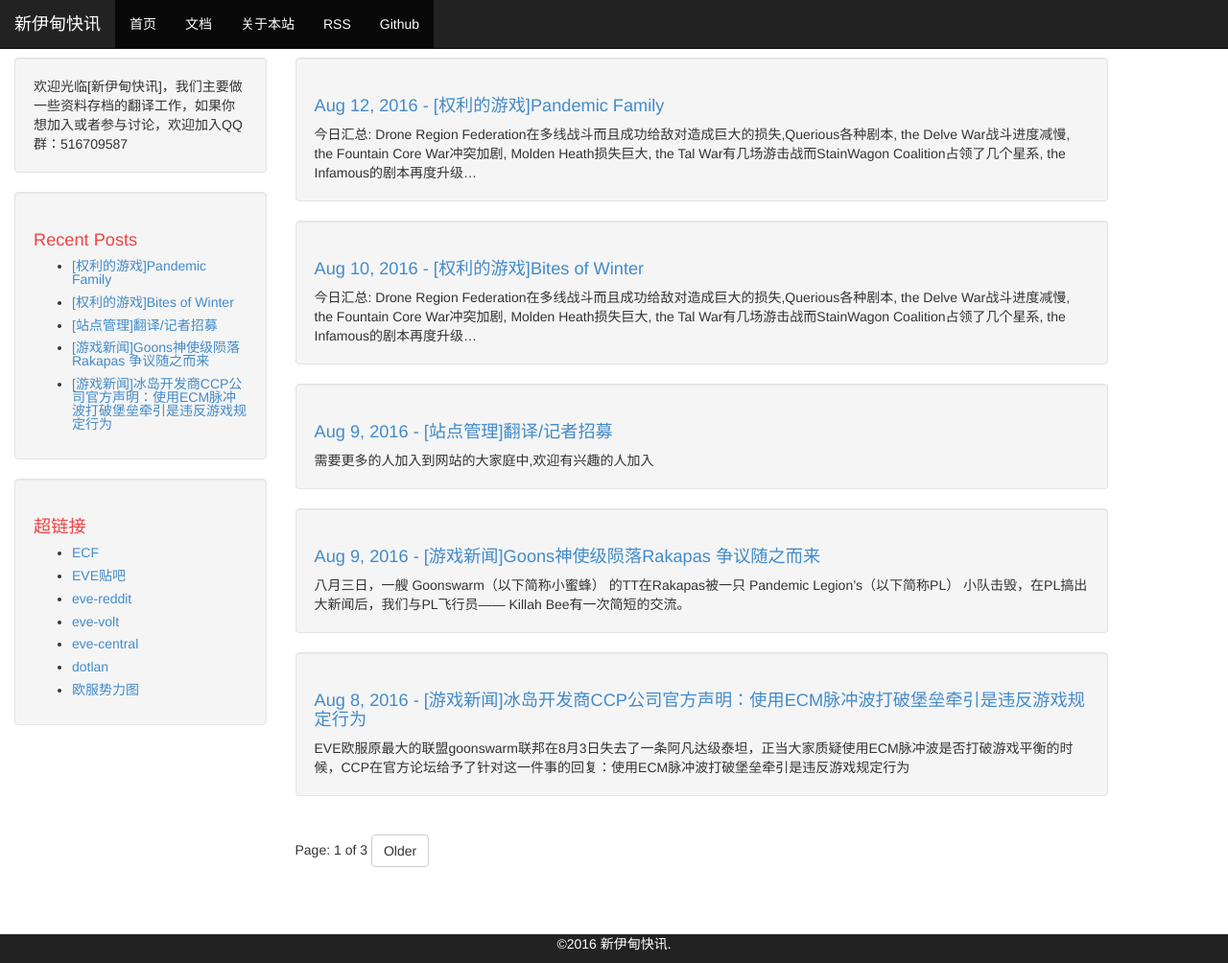
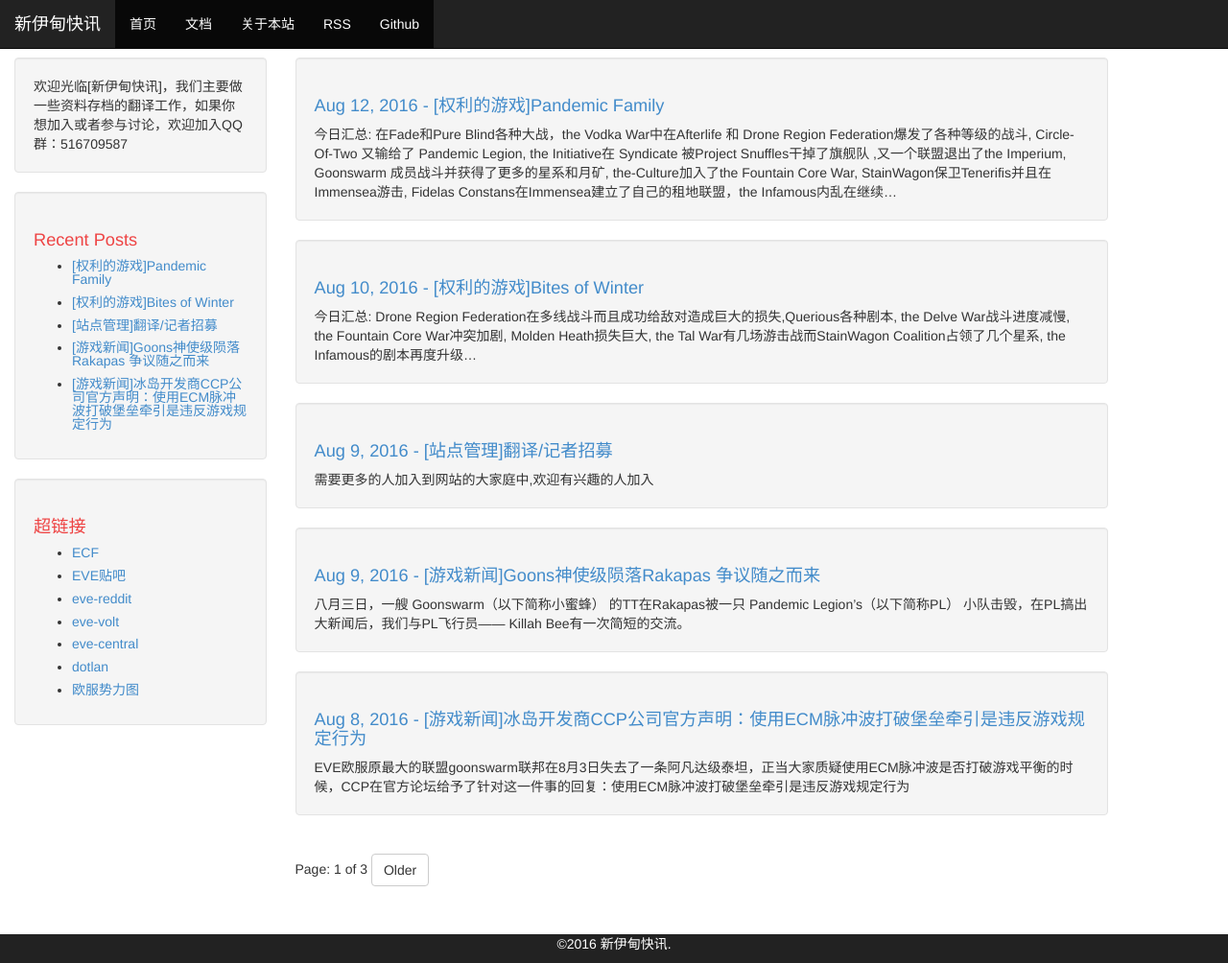
Before and after one commit to zhang98722/zhang98722.github.io, a Jekyll site: the page built from index.html, in a window 1280 px wide and 1004 px high. Shown: the whole window at 96% size. Built offline with Jekyll 4.4.1, drawn with Linux system fonts in a browser that asks for light colours; the list of posts is cut into pages by our own code; comment, search, counter and statistics services are not loaded.

Commit message:
Update 2016-08-12-pandemic-family.md

```diff
--- a/_posts/2016-08-12-pandemic-family.md
+++ b/_posts/2016-08-12-pandemic-family.md
@@ -3,7 +3,7 @@ layout: post
 title: "[权利的游戏]Pandemic Family"
 date: 2016-08-12 12:00:00 -0800
 comments: true
-summary: "今日汇总: Drone Region Federation在多线战斗而且成功给敌对造成巨大的损失,Querious各种剧本, the Delve War战斗进度减慢, the Fountain Core War冲突加剧, Molden Heath损失巨大, the Tal War有几场游击战而StainWagon Coalition占领了几个星系, the Infamous的剧本再度升级…"
+summary: "今日汇总: 在Fade和Pure Blind各种大战，the Vodka War中在Afterlife 和 Drone Region Federation爆发了各种等级的战斗, Circle-Of-Two 又输给了 Pandemic Legion, the Initiative在 Syndicate 被Project Snuffles干掉了旗舰队 ,又一个联盟退出了the Imperium, Goonswarm 成员战斗并获得了更多的星系和月矿, the-Culture加入了the Fountain Core War, StainWagon保卫Tenerifis并且在Immensea游击, Fidelas Constans在Immensea建立了自己的租地联盟，the Infamous内乱在继续…"
 ---
 
 > 本文摘录自网站[eve-volt](http://updates.eve-volt.net/ "Game of Sov"),link:[http://updates.eve-volt.net/game-of-sov/pandemic-family/](http://updates.eve-volt.net/game-of-sov/pandemic-family/),已取得原作者授权翻译并发布
@@ -14,7 +14,7 @@ summary: "今日汇总: Drone Region Federation在多线战斗而且成功给敌
 <div class="content">
 									<p>&nbsp;</p>
 <p><img class="" src="http://i.imgur.com/fbuoBfa.png" width="559" height="371"></p>
-<p><i><span style="font-weight: 400;">今日汇总: 在Fade和Pure Blind各种大战，the Vodka War中在Afterlife 和 Drone Region Federation爆发了各种等级的战斗, Circle-Of-Two 又输给了 Pandemic Legion, the Initiative在 Syndicate 被Project Snuffles干掉了旗舰队 ,又一个联盟退出了the Imperium, Goonswarm 成员战斗并获得了更多的星系和月矿, the-Culture加入了the Fountain Core War, StainWagon保卫Tenerifis并且在Immensea游击, Fidelas Constans在Immensea建立了自己的租地联盟，the Infamous内乱中继续…</span></i></p>
+<p><i><span style="font-weight: 400;">今日汇总: 在Fade和Pure Blind各种大战，the Vodka War中在Afterlife 和 Drone Region Federation爆发了各种等级的战斗, Circle-Of-Two 又输给了 Pandemic Legion, the Initiative在 Syndicate 被Project Snuffles干掉了旗舰队 ,又一个联盟退出了the Imperium, Goonswarm 成员战斗并获得了更多的星系和月矿, the-Culture加入了the Fountain Core War, StainWagon保卫Tenerifis并且在Immensea游击, Fidelas Constans在Immensea建立了自己的租地联盟，the Infamous内乱在继续…</span></i></p>
 <h2><b><span id="more-1228"></span></b></h2>
 <h2><b>– The North =</b></h2>
 <h3><span style="text-decoration: underline;"><b>Lonetrek 低安</b></span><b> :</b></h3>
```
